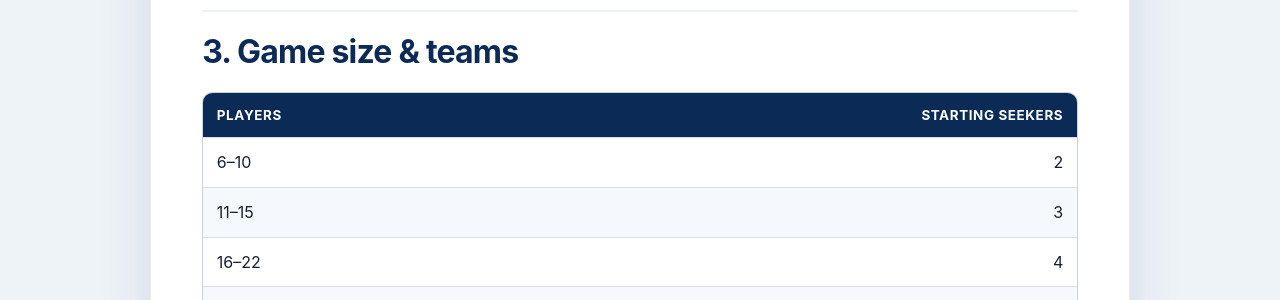
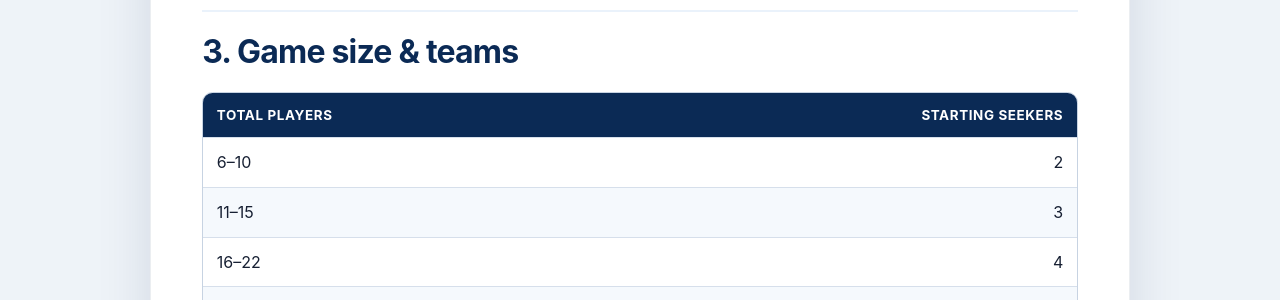
Before and after one commit to mmaxin/hide-and-seek-game, a Jekyll site: the page built from rules.md, in a window 1280 px wide and 900 px high, scrolled down 772 px. Shown: the part 153-453 px from the top of the window. Built offline with Jekyll 4.4.1, drawn with Linux system fonts in a browser that asks for light colours; our own code applies the rules of GitHub Pages for plain Markdown files.

Commit message:
Table heading: Players -> Total Players

```diff
--- a/rules.md
+++ b/rules.md
@@ -21,7 +21,7 @@ Score the most points by staying hidden or by finding Hiders.
 - **Starting Hiders** = total players − Starting Seekers
 {% endcomment %}
 
-| Players | Starting Seekers |
+| Total Players | Starting Seekers |
 | --- | ---: |
 | 6–10 | 2 |
 | 11–15 | 3 |
```
